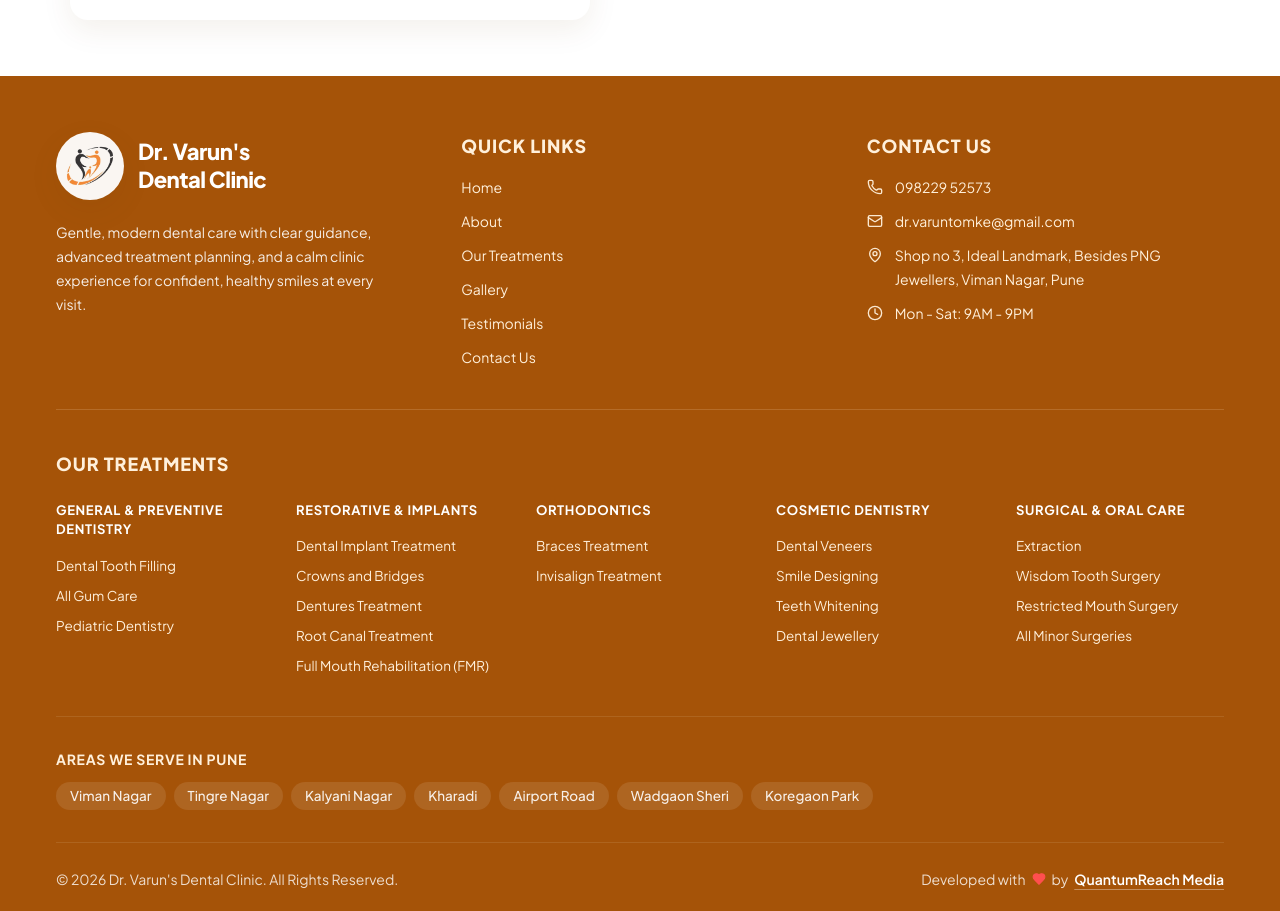
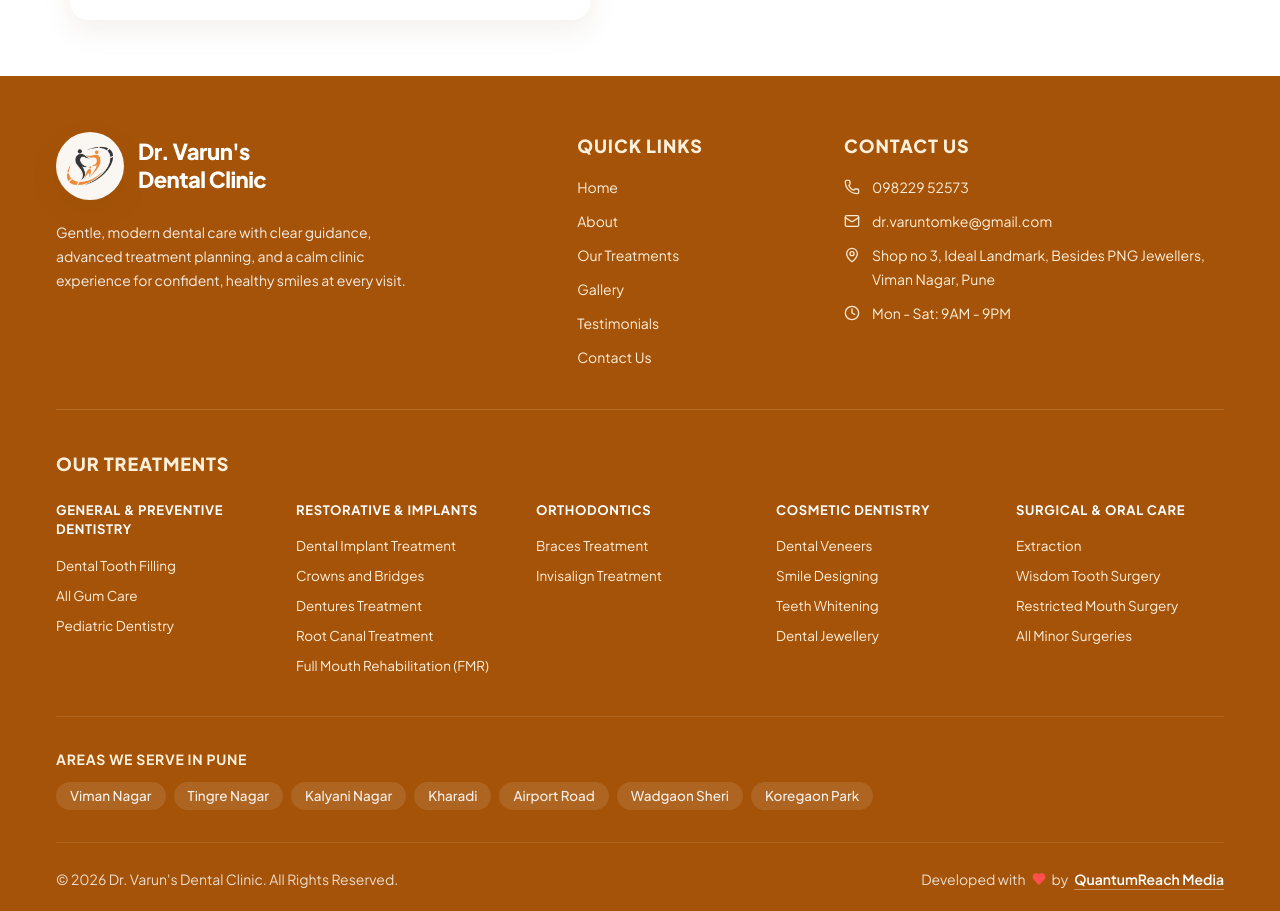
Before and after one commit to ShreyasAmbhaikar/drvarunsdentalclinic, a Next.js app: page /dental-clinic-viman-nagar/ in a window 1280 px wide. Shown: the part 5863-6774 px from the top of the page. Built offline with nearby package versions, Linux system fonts and the light colour scheme.

Commit message:
style(footer): equalize spacing across brand tagline, quick links, and contact columns

```diff
--- a/components/landing/footer.tsx
+++ b/components/landing/footer.tsx
@@ -17,8 +17,8 @@ export function Footer() {
     <footer className="relative overflow-hidden bg-primary-container pb-5 pt-14 text-white">
       <div className="relative z-10 mx-auto max-w-[1440px] px-6 md:px-10 lg:px-14">
         {/* Top Section: Brand Info, Quick Links & Contact Details */}
-        <div className="grid grid-cols-1 gap-x-12 gap-y-10 pb-10 border-b border-[#f3d2ac]/20 md:grid-cols-3">
-          <div className="min-w-0">
+        <div className="grid grid-cols-1 gap-y-10 pb-10 border-b border-[#f3d2ac]/20 md:grid-cols-[1.2fr_0.8fr_1.2fr] md:gap-x-8 lg:grid-cols-[1.25fr_0.75fr_1.25fr] lg:gap-x-14">
+          <div className="min-w-0 max-w-[360px]">
             <div className="mb-5 flex min-w-0 items-center gap-3.5">
               <span className="flex h-[68px] w-[68px] items-center justify-center rounded-full bg-white/95 p-2 shadow-soft">
                 <Image
@@ -38,12 +38,12 @@ export function Footer() {
                 </span>
               </span>
             </div>
-            <p className="max-w-[320px] font-body-main text-[14px] leading-6 text-white/90">
+            <p className="font-body-main text-[14px] leading-6 text-white/90">
               {siteConfig.tagline}
             </p>
           </div>
 
-          <FooterColumn title="Quick Links" className="min-w-0">
+          <FooterColumn title="Quick Links" className="min-w-0 md:justify-self-center">
             {siteConfig.nav.map((item) => (
               <li key={item.href}>
                 <Link className="text-[#FFF0DB] transition-colors hover:text-white hover:underline" href={item.href} prefetch={false}>
@@ -53,7 +53,7 @@ export function Footer() {
             ))}
           </FooterColumn>
 
-          <FooterColumn title="Contact Us" className="min-w-0">
+          <FooterColumn title="Contact Us" className="min-w-0 lg:justify-self-end max-w-[380px]">
             <li className="flex min-w-0 gap-3 text-white/90">
               <Phone className="mt-1 h-4 w-4 shrink-0 text-[#FFF0DB]/95" aria-hidden="true" />
               <a href={phoneHref} className="text-[#FFF0DB] break-words transition-colors hover:text-white hover:underline">
```
